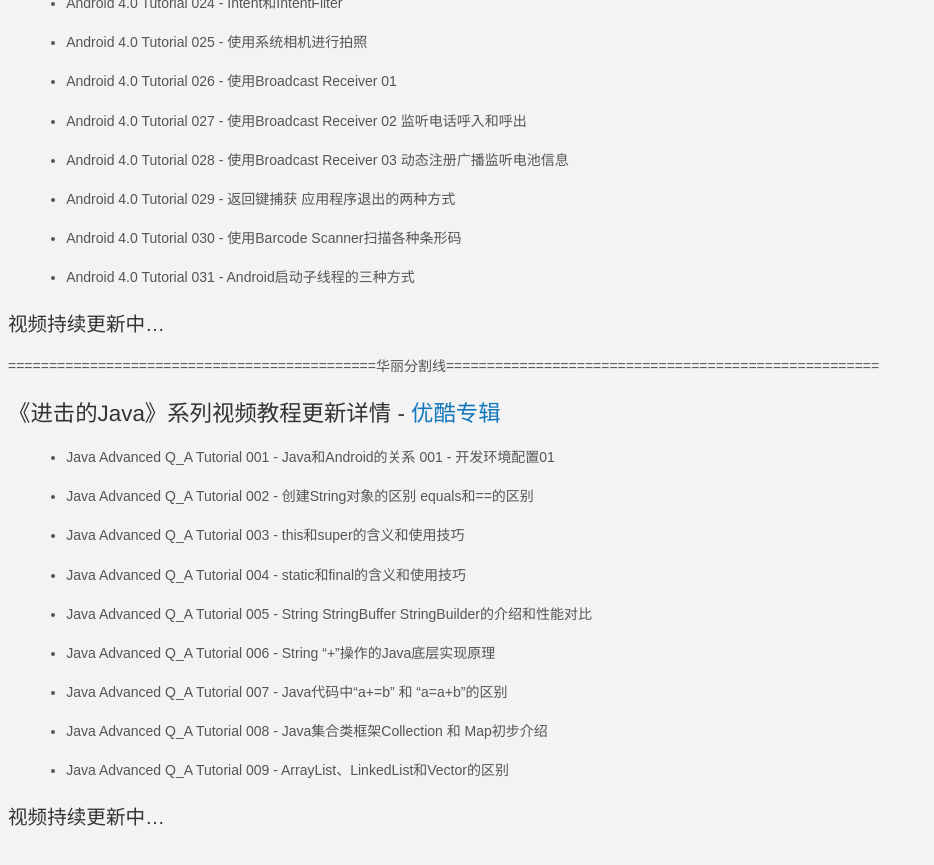
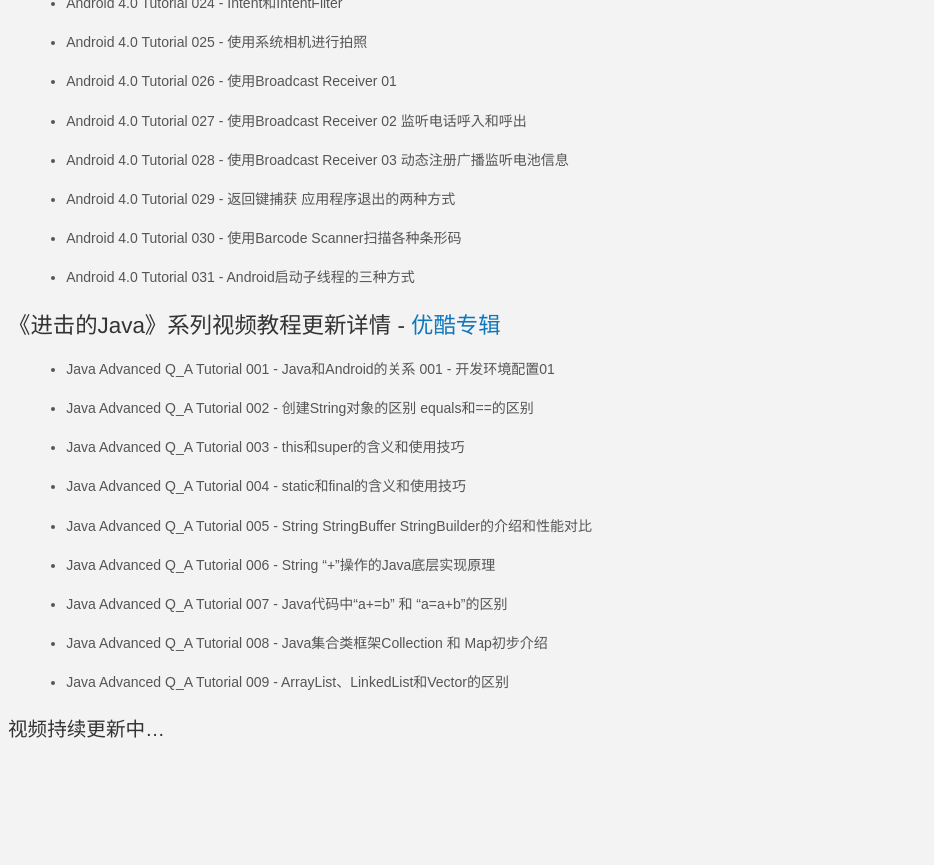
Before and after one commit to EsenDev/QichaoChen.github.io, a Jekyll site: the page built from videos.md, in a window 1280 px wide and 900 px high, scrolled down 1060 px. Shown: the top 865 px of the window, without its empty margins (0-934 px from the left). Built offline with Jekyll 4.4.1, drawn with Linux system fonts in a browser that asks for light colours; nearby versions of some CDN libraries; a style sheet for code colours, icons or effects is not loaded; after the commit the page ends 1872 px from its top, so only the background shows below that.

Commit message:
fixed bug videos.md

```diff
--- a/videos.md
+++ b/videos.md
@@ -71,10 +71,6 @@
 
 * Android 4.0 Tutorial 031 - Android启动子线程的三种方式
 
-###视频持续更新中...
-
-=============================================华丽分割线=====================================================
-
 ##《进击的Java》系列视频教程更新详情 - [优酷专辑](http://www.youku.com/playlist_show/id_22136236.html)
 
 * Java Advanced Q_A Tutorial 001 - Java和Android的关系 001 - 开发环境配置01
```
